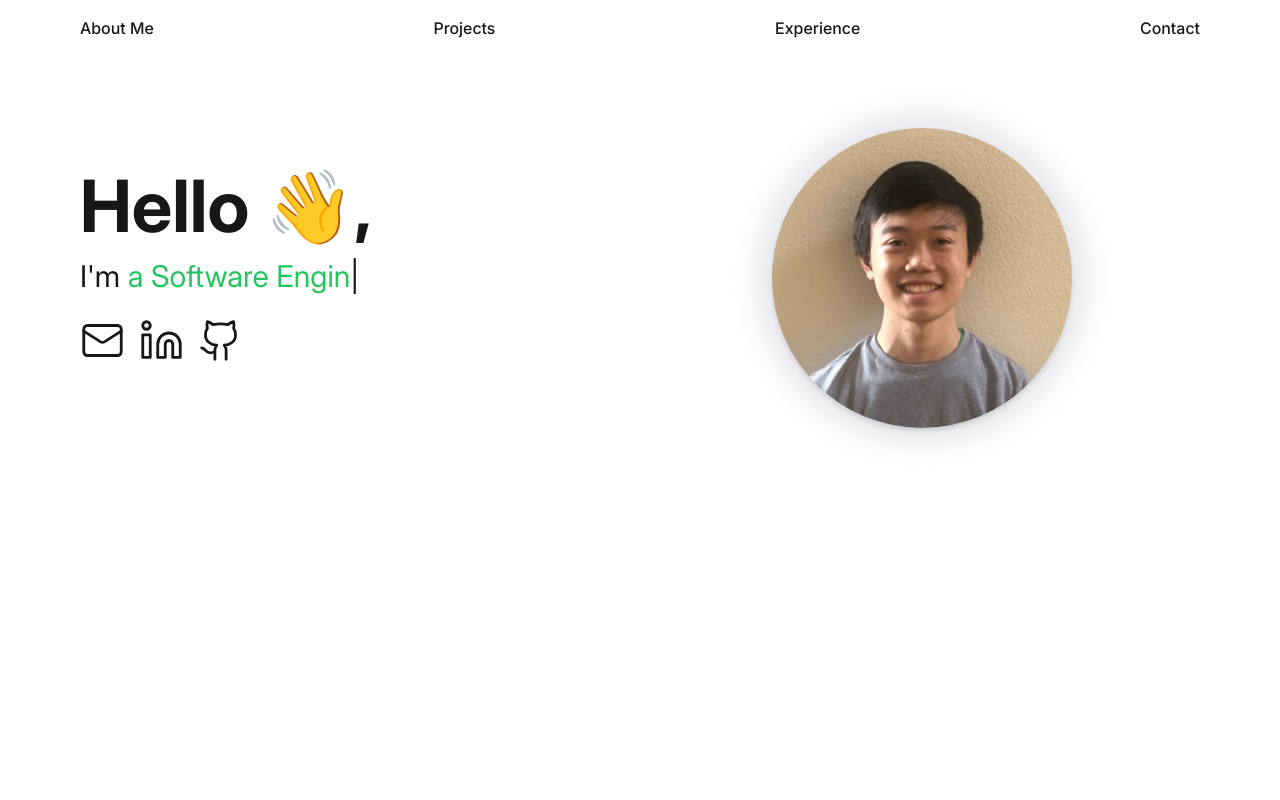
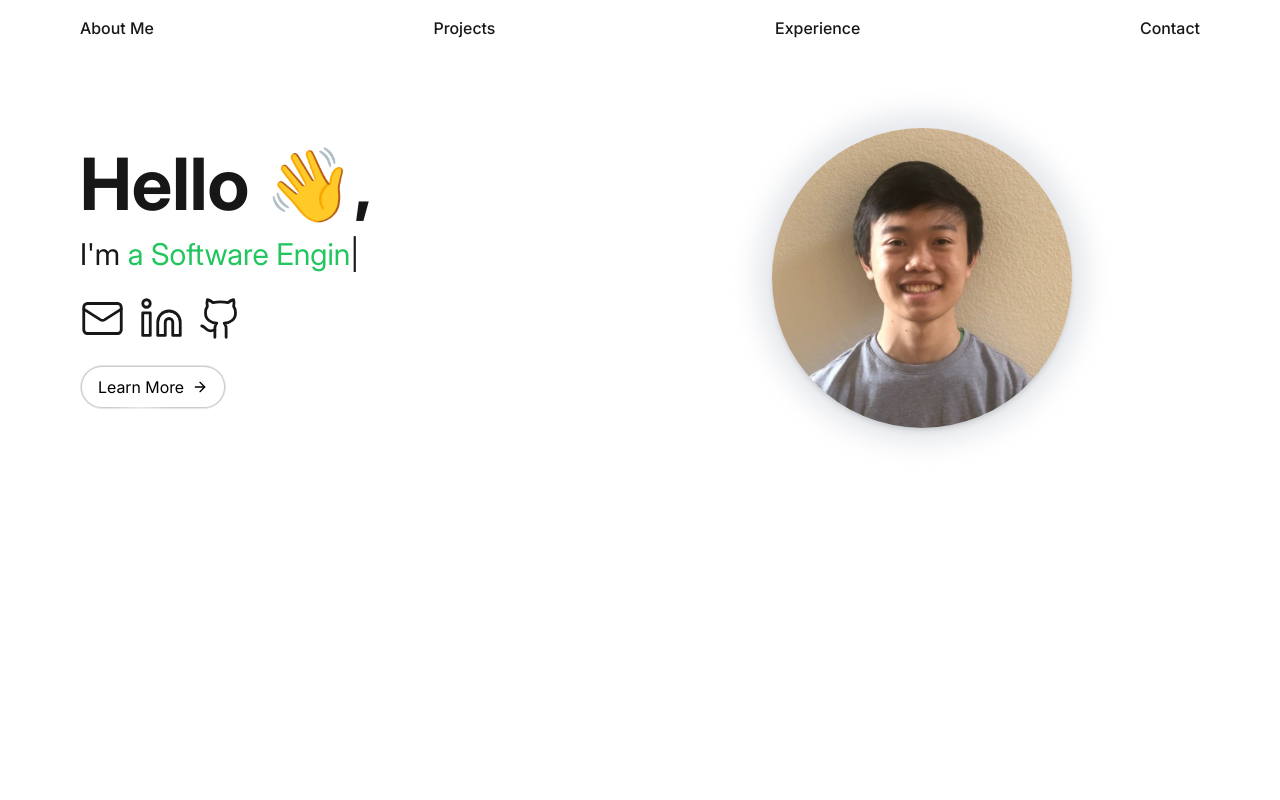
Before and after one commit to JDubWeuu/personal-website, a Next.js app: page / in a window 1280 px wide. Shown: the top 800 px of the page. Built offline with nearby package versions, Linux system fonts and the light colour scheme.

Commit message:
updated home page

```diff
--- a/package.json
+++ b/package.json
@@ -9,13 +9,16 @@
     "lint": "next lint"
   },
   "dependencies": {
+    "clsx": "^2.1.1",
     "lucide": "^0.474.0",
     "lucide-react": "^0.474.0",
+    "motion": "^12.0.6",
     "next": "14.2.23",
     "react": "^18",
     "react-dom": "^18",
     "react-icons": "^5.4.0",
-    "react-typed": "^2.0.12"
+    "react-typed": "^2.0.12",
+    "tailwind-merge": "^3.0.1"
   },
   "devDependencies": {
     "@types/node": "^20",
--- a/src/app/_components/Navbar.tsx
+++ b/src/app/_components/Navbar.tsx
@@ -1,17 +1,18 @@
 import React from 'react'
+import Link from 'next/link';
 
 // type Props = {
 
 // }
 
 const Navbar = () => {
-    const navElements: string[] = ["About Me", "Projects", "Experience", "Contact"];
+    const navElements: [string, string][] = [["About Me", "/about"], ["Projects", "/projects"], ["Experience", "/experience"], ["Contact", "/contact"]];
   return (
     <nav className="w-full my-2">
       <ul className="flex justify-between items-center w-full max-w-6xl mx-auto gap-x-12 font-medium">
         {navElements.map((s, i) => (
           <li key={i} className="px-4 py-2">
-            <button className="hover:underline">{s}</button>
+            <Link className="hover:underline" href={s[1]}>{s[0]}</Link>
           </li>
         ))}
       </ul>
--- /dev/null
+++ b/src/app/_components/ui/Arrow.tsx
@@ -0,0 +1,40 @@
+"use client";
+import type React from "react";
+import { useState } from "react";
+import { motion } from "framer-motion";
+import { ArrowRight } from "lucide-react";
+import { cn } from "@/lib/utils";
+
+interface ArrowButtonProps
+  extends React.ButtonHTMLAttributes<HTMLButtonElement> {
+  children: React.ReactNode;
+}
+
+export function ArrowButton({
+  children,
+  className,
+  ...props
+}: ArrowButtonProps) {
+  const [isHovered, setIsHovered] = useState(false);
+
+  return (
+    <span
+      className={cn(
+        "relative bg-white text-black rounded-md transition-all duration-300 flex items-center justify-center",
+        className
+      )}
+      onMouseEnter={() => setIsHovered(true)}
+      onMouseLeave={() => setIsHovered(false)}
+      {...props}
+    >
+      <span className="mr-2">{children}</span>
+      <motion.div
+        initial={{ x: 0 }}
+        animate={{ x: isHovered ? 3 : 0 }}
+        transition={{ duration: 0.3 }}
+      >
+        <ArrowRight size={16} />
+      </motion.div>
+    </span>
+  );
+}
--- /dev/null
+++ b/src/app/_components/ui/hover-border-gradient.tsx
@@ -0,0 +1,99 @@
+"use client";
+import React, { useState, useEffect, useRef } from "react";
+
+import { motion } from "framer-motion";
+import { cn } from "@/lib/utils";
+
+type Direction = "TOP" | "LEFT" | "BOTTOM" | "RIGHT";
+
+export function HoverBorderGradient({
+  children,
+  containerClassName,
+  className,
+  as: Tag = "button",
+  duration = 1,
+  clockwise = true,
+  ...props
+}: React.PropsWithChildren<
+  {
+    as?: React.ElementType;
+    containerClassName?: string;
+    className?: string;
+    duration?: number;
+    clockwise?: boolean;
+  } & React.HTMLAttributes<HTMLElement>
+>) {
+  const [hovered, setHovered] = useState<boolean>(false);
+  const [direction, setDirection] = useState<Direction>("TOP");
+
+  const rotateDirection = (currentDirection: Direction): Direction => {
+    const directions: Direction[] = ["TOP", "LEFT", "BOTTOM", "RIGHT"];
+    const currentIndex = directions.indexOf(currentDirection);
+    const nextIndex = clockwise
+      ? (currentIndex - 1 + directions.length) % directions.length
+      : (currentIndex + 1) % directions.length;
+    return directions[nextIndex];
+  };
+
+  const movingMap: Record<Direction, string> = {
+    TOP: "radial-gradient(20.7% 50% at 50% 0%, hsl(0, 0%, 100%) 0%, rgba(255, 255, 255, 0) 100%)",
+    LEFT: "radial-gradient(16.6% 43.1% at 0% 50%, hsl(0, 0%, 100%) 0%, rgba(255, 255, 255, 0) 100%)",
+    BOTTOM:
+      "radial-gradient(20.7% 50% at 50% 100%, hsl(0, 0%, 100%) 0%, rgba(255, 255, 255, 0) 100%)",
+    RIGHT:
+      "radial-gradient(16.2% 41.199999999999996% at 100% 50%, hsl(0, 0%, 100%) 0%, rgba(255, 255, 255, 0) 100%)",
+  };
+
+  const highlight =
+    "radial-gradient(75% 181.15942028985506% at 50% 50%, #3275F8 0%, rgba(255, 255, 255, 0) 100%)";
+
+  useEffect(() => {
+    if (!hovered) {
+      const interval = setInterval(() => {
+        setDirection((prevState) => rotateDirection(prevState));
+      }, duration * 1000);
+      return () => clearInterval(interval);
+    }
+  }, [hovered]);
+  return (
+    <Tag
+      onMouseEnter={(event: React.MouseEvent<HTMLDivElement>) => {
+        setHovered(true);
+      }}
+      onMouseLeave={() => setHovered(false)}
+      className={cn(
+        "relative flex rounded-full border  content-center bg-black/20 hover:bg-black/10 transition duration-500 dark:bg-white/20 items-center flex-col flex-nowrap gap-10 h-min justify-center overflow-visible p-px decoration-clone w-fit",
+        containerClassName
+      )}
+      {...props}
+    >
+      <div
+        className={cn(
+          "w-auto text-white z-10 bg-black px-4 py-2 rounded-[inherit]",
+          className
+        )}
+      >
+        {children}
+      </div>
+      <motion.div
+        className={cn(
+          "flex-none inset-0 overflow-hidden absolute z-0 rounded-[inherit]"
+        )}
+        style={{
+          filter: "blur(2px)",
+          position: "absolute",
+          width: "100%",
+          height: "100%",
+        }}
+        initial={{ background: movingMap[direction] }}
+        animate={{
+          background: hovered
+            ? [movingMap[direction], highlight]
+            : movingMap[direction],
+        }}
+        transition={{ ease: "linear", duration: duration ?? 1 }}
+      />
+      <div className="bg-black absolute z-1 flex-none inset-[2px] rounded-[100px]" />
+    </Tag>
+  );
+}
--- /dev/null
+++ b/src/app/about/page.tsx
@@ -0,0 +1,15 @@
+
+import React from 'react'
+
+// type Props = {}
+
+const About = () => {
+  return (
+    <main className='m-3'>
+      <h1 className='font-bold text-3xl'>About</h1>
+      <hr className='w-3/12'></hr>
+    </main>
+  );
+}
+
+export default About
--- a/src/app/page.tsx
+++ b/src/app/page.tsx
@@ -1,18 +1,29 @@
 "use client";
 import Image from "next/image";
 import Link from "next/link";
+import { useRouter } from "next/navigation";
 import profileImage from "../../public/assets/cover_photo.jpeg"; // Adjust the path as necessary
 import { ReactTyped } from "react-typed";
 import { useEffect, useState } from "react";
-import { Github, Mail, Linkedin, Sparkles } from 'lucide-react'
+import { Github, Mail, Linkedin, Sparkles } from "lucide-react";
 import Skills from "./_components/Skills";
+import { HoverBorderGradient } from "./_components/ui/hover-border-gradient";
+import { ArrowButton } from "./_components/ui/Arrow";
 
 export default function Home() {
-  const [isMounted, setIsMounted] = useState(false);
+  const router = useRouter();
+  const [isMounted, setIsMounted] = useState<boolean>(false);
+  const [buttonClicked, setButtonClicked] = useState<boolean>(false);
 
   useEffect(() => {
     setIsMounted(true);
   }, []);
+
+  useEffect(() => {
+    if (buttonClicked) {
+      router.push("/learn");
+    }
+  }, [buttonClicked, router])
 
   return (
     <div className="">
@@ -70,6 +81,17 @@
                 />
               </Link>
             </div>
+            <div>
+              <HoverBorderGradient
+                containerClassName="rounded-full"
+                as="button"
+                className="dark:bg-black bg-white text-black dark:text-white flex items-center"
+                duration={0.5}
+                onClick={() => setButtonClicked(!buttonClicked)}
+              >
+                <ArrowButton>Learn More</ArrowButton>
+              </HoverBorderGradient>
+            </div>
           </div>
 
           {/* Right: Image content */}
--- /dev/null
+++ b/src/lib/utils.ts
@@ -0,0 +1,6 @@
+import { ClassValue, clsx } from "clsx";
+import { twMerge } from "tailwind-merge";
+
+export function cn(...inputs: ClassValue[]) {
+  return twMerge(clsx(inputs));
+}
```
Also changed, not shown: 1 other file (tests, documents, lock files or other folders).
